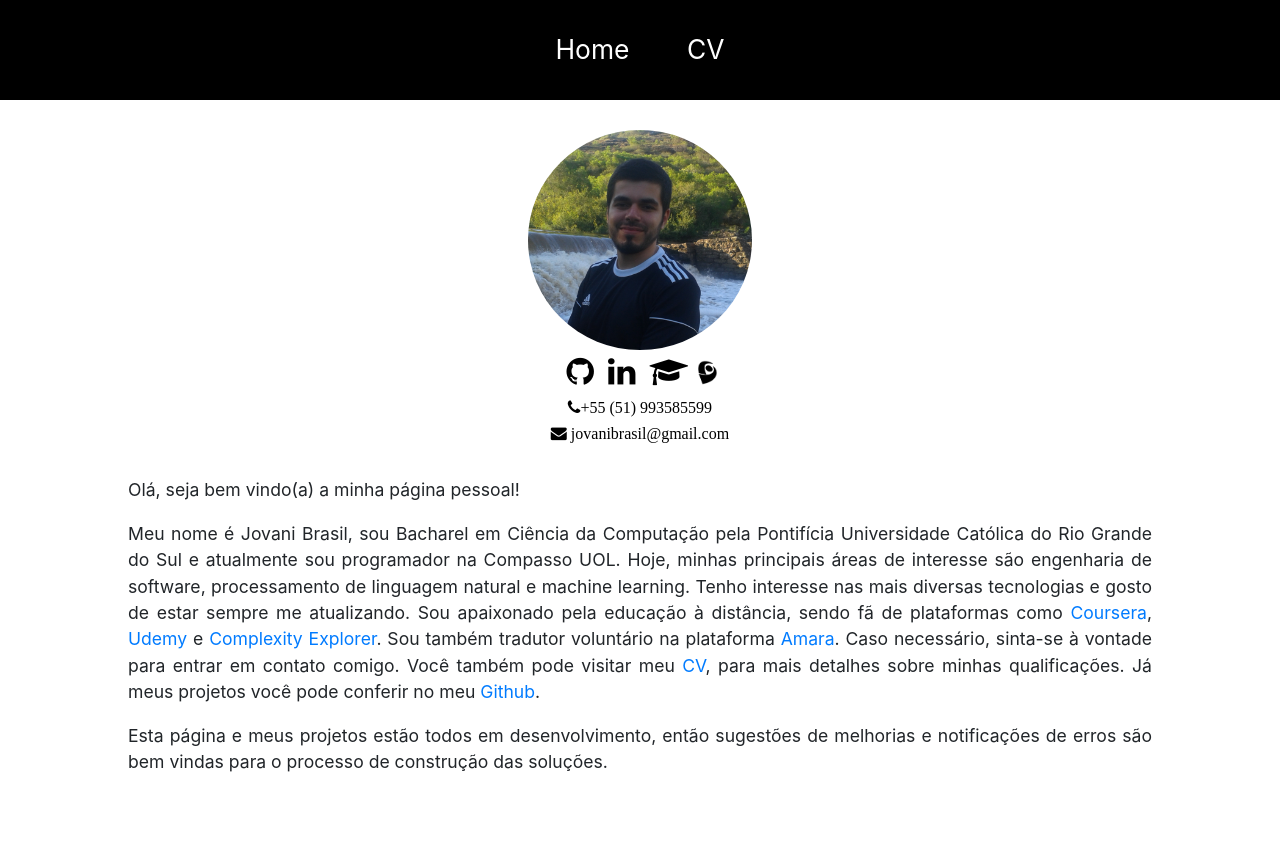
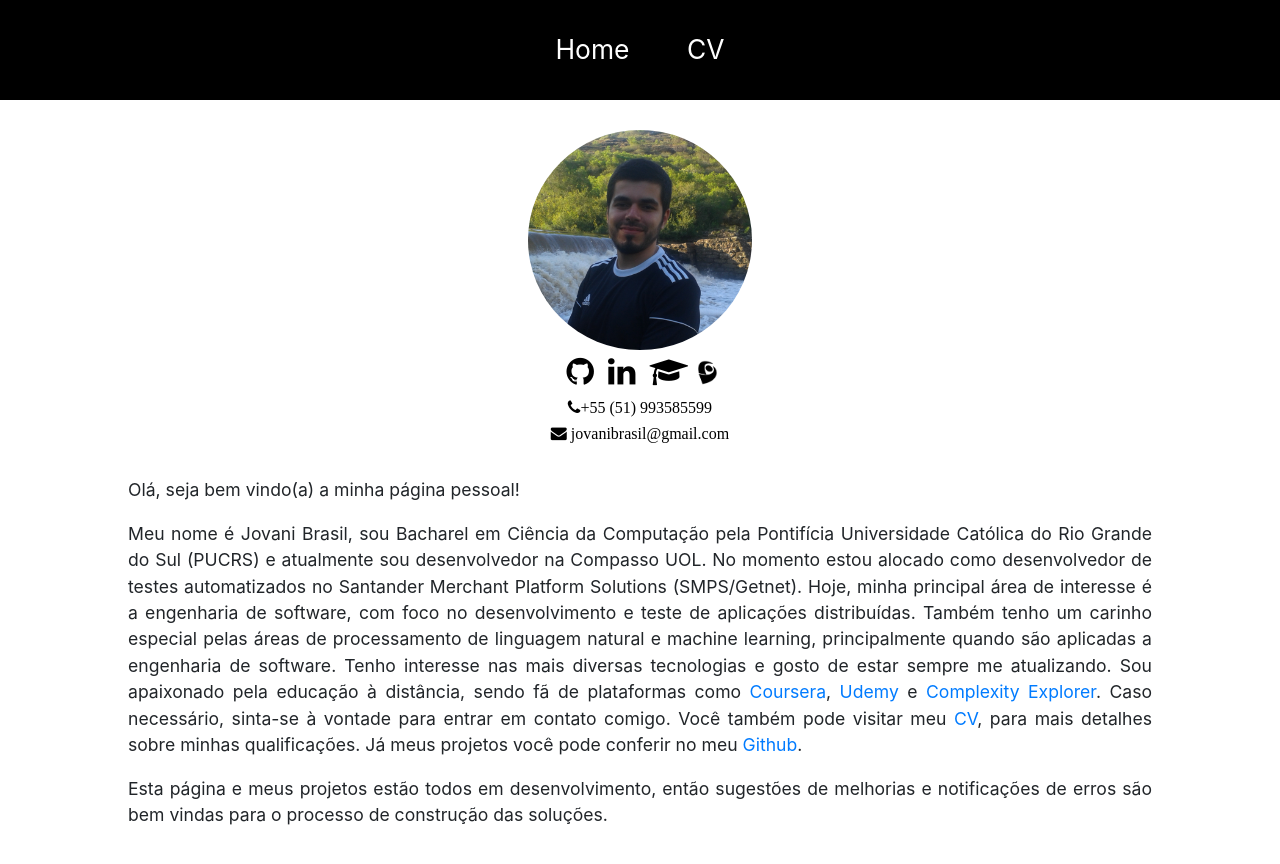
Before and after one commit to jovanibrasil/jovanibrasil-app, an Angular app: page / in a window 1280 px wide. Shown: the top 864 px of the page. Before the commit the page ends 833 px from the top, so only its background shows below. Built offline with nearby package versions, Linux system fonts and the light colour scheme.

Commit message:
Update personal information

```diff
--- a/src/app/cv/cv.component.html
+++ b/src/app/cv/cv.component.html
@@ -6,8 +6,8 @@
 
                 <h5>Jovani Brasil (<b>Currículo resumido</b>)</h5>
 
-                <p>Olá, Meu nome é Jovani Brasil, tenho 27 anos de idade e atualmente moro em Porto Alegre, Rio Grande do Sul. Sou cientista
-                    da computação formado pela PUCRS.</p>
+                <p>Olá, Meu nome é Jovani Brasil, tenho 28 anos de idade e atualmente moro em Porto Alegre, Rio Grande do Sul. Sou cientista
+                    da computação formado pela PUCRS e programador na Compasso UOL.</p>
 
                 <p>Minhas primeiras experiências foram dentro da universidade. Em 2012 entrei no Programa de Educação
                 Tutorial da PUCRS (PET-PUCRS), onde desempenhei iniciação ciêntifica, tendo oportunidade de trabalhar junto a professores
@@ -16,20 +16,19 @@
                 princípios de teste baseado em modelos (MBT). Em 2015 iniciei minha jornada no Virtual Humans Simulation
                 Laboratory (VHLAB-PUCRS), onde fui bolsista, programando e testando os simuladores de multidões Crowdsim e Biocrowds. Lá
                 tive diversas publicações junto ao grupo, tanto nacionais quanto internacionais (veja as publicações
-                <a href="http://lattes.cnpq.br/3411257639128251">aqui</a>).</p>
+                <a href="http://lattes.cnpq.br/3411257639128251">aqui</a>). Quando saí do VHLAB em meados de 2016, voltei meu foco para a faculdade e no estudo de assuntos relacionados as
+                disciplinas.</p>
 
-                <p>Quando que saí do VHLAB em meados de 2016, voltei meu foco para a faculdade e no estudo de assuntos relacionados as
-                disciplinas. Em especial, engenheria de software e inteligência artificial tem sido as áreas que tiveram atenção especial
-                nos últimos meses, sendo que amo ambas as áreas e considero de extrema valia para a computação.</p>
-
-                <p>Desde março deste ano sou programador na Compasso Uol, como foco principalmente no desenvolvimento de aplicações Java com Spring Boot.
-                    Na Compasso estou tendo a oportunidade de afiar minhas skills e de vivenciar experiência de projetos, trabalhando em equipe
-                    e utilizando metodologias ágeis.
+                <p>Então em março deste ano me tornei programador na Compasso UOL. Na Compasso UOL estou tendo a oportunidade de afiar minhas skills e
+                    de vivenciar experiência de projetos, trabalhar em equipe, utilizar metodologias ágeis e desenvolver soluções
+                    utilizando tecnologias de ponta. No momento estou alocado como desenvolvedor de testes automatizados no Santander
+                    Merchant Platform Solutions (SMPS/Getnet), sendo um dos responsáveis pela criação e execução de testes automatizados
+                    utilizando Postman e Nodejs.
                 </p>
 
-                <p>Atualmente estou focado no estudo de diversas tecnologias com alta demanda na indústria, em especial Java
-                    e o Spring Framework. Meus estudos também compreendem as linguagens JavaScript e TypeScript, diversas tecnologias
-                    como JPA, Angular, Hibernate, Flyway, Maven, Node, Docker, Postman, Jenkins, JUnit, Jacoco, Cucumber, Solr,
+                <p>Apesar de estar utilizando JavaScript diariamente, estou focado no estudo de diversas tecnologias com alta demanda
+                    na indústria, em especial Java e o Spring Framework. Meus estudos também compreendem TypeScript, diversas tecnologias
+                    como JPA, Angular, Hibernate, Maven, NodeJs, Docker, Postman, Jenkins, JUnit, Jacoco, Cucumber, Solr,
                     MariaDB, MySQL, MongoDB, Kafka e RabbitMQ.</p>
 
                 <p>Para mais informações sobre a minha pessoa, você pode me mandar um email (jovanibrasil@gmail.com), dar uma olhada em meus projetos
--- a/src/app/home/home.component.html
+++ b/src/app/home/home.component.html
@@ -36,13 +36,15 @@
                     <p>Olá, seja bem vindo(a) a minha página pessoal!</p>
                     <p>
                     Meu nome é Jovani Brasil, sou Bacharel em Ciência da Computação pela Pontifícia Universidade Católica
-                    do Rio Grande do Sul e atualmente sou programador na Compasso UOL. Hoje, minhas principais áreas de interesse
-                    são engenharia de software, processamento de linguagem natural
-                    e machine learning. Tenho interesse nas mais diversas tecnologias e gosto de estar sempre me atualizando.
+                    do Rio Grande do Sul (PUCRS) e atualmente sou desenvolvedor na Compasso UOL. No momento estou alocado como desenvolvedor
+                    de testes automatizados no Santander Merchant Platform Solutions (SMPS/Getnet).
+
+                    Hoje, minha principal área de interesse é a engenharia de software, com foco no desenvolvimento e teste de aplicações distribuídas.
+                    Também tenho um carinho especial pelas áreas de processamento de linguagem natural e machine learning, principalmente quando
+                    são aplicadas a engenharia  de software. Tenho interesse nas mais diversas tecnologias e gosto de estar sempre me atualizando.
                     Sou apaixonado pela educação à distância, sendo fã de plataformas como
                     <a href="https://www.coursera.org/">Coursera</a>,
                     <a href="https://www.udemy.com/">Udemy</a> e <a href="https://www.complexityexplorer.org/">Complexity Explorer</a>.
-                    Sou também tradutor voluntário na plataforma <a href="https://amara.org/pt/">Amara</a>.
                     Caso necessário, sinta-se à vontade para entrar em contato comigo.
                     Você também pode visitar meu <a href="/#/cv">CV</a>, para mais detalhes sobre minhas qualificações. Já meus
                     projetos você pode conferir no meu <a href="https://github.com/jovanibrasil">Github</a>.
```
Also changed, not shown: 5 other files (tests, documents, lock files or other folders).
